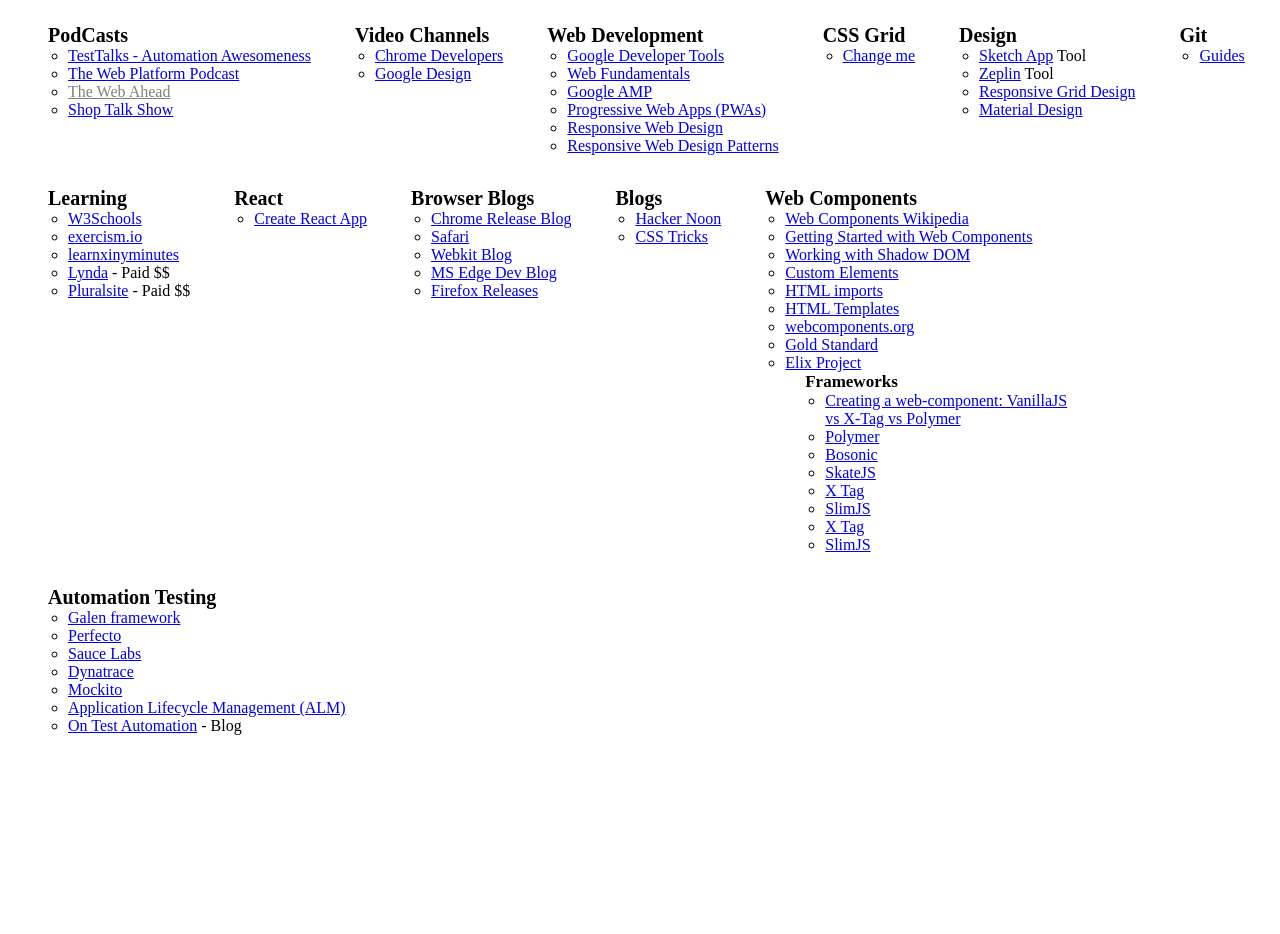
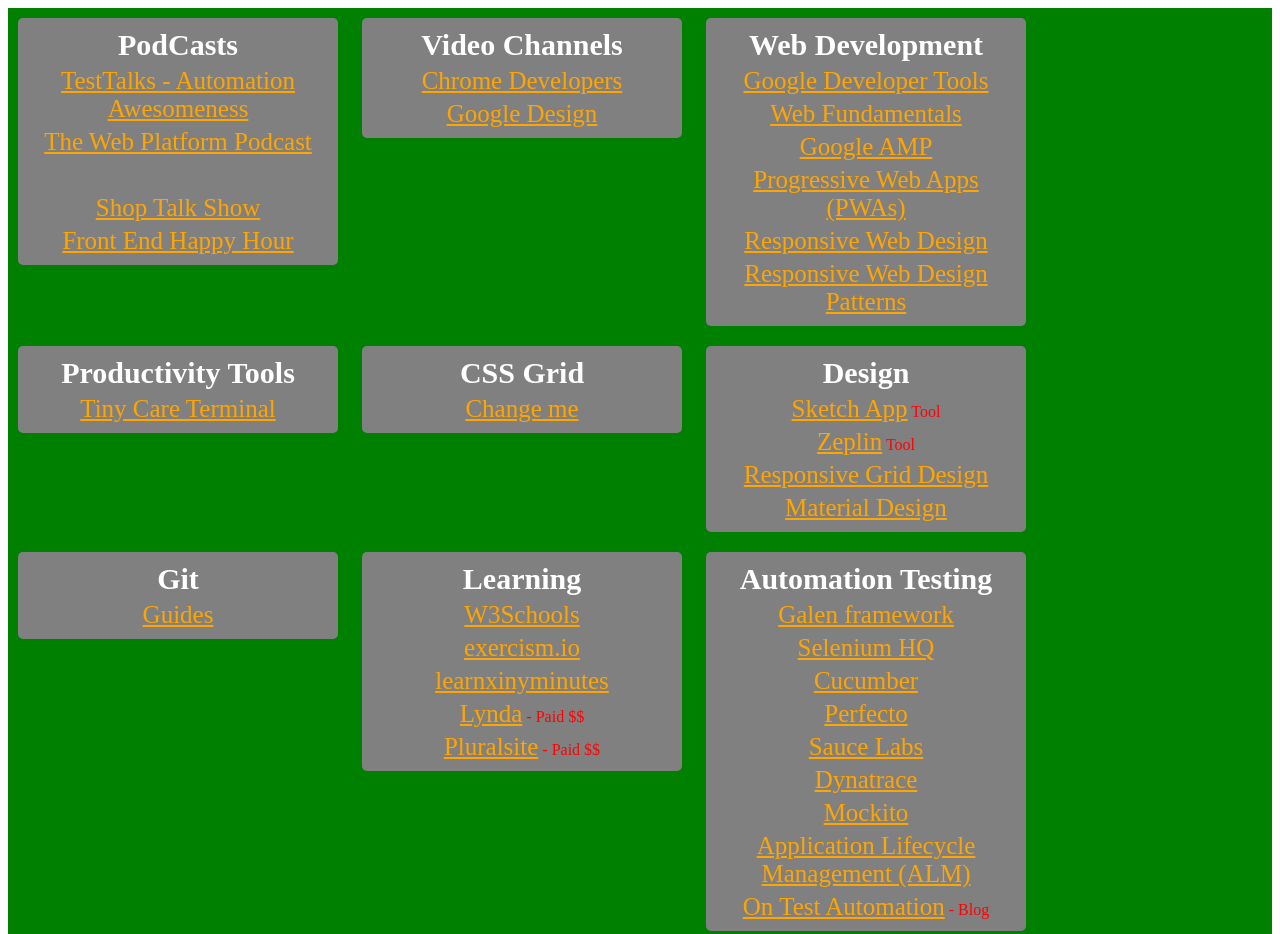
Before and after one commit to darkshelf/hello-foos, a plain HTML site: page index.html in a window 1280 px wide. Shown: the top 934 px of the page. Before the commit the page ends 800 px from the top, so only its background shows below. Drawn offline with Linux system fonts and the light colour scheme.

Commit message:
more links

```diff
--- a/index.html
+++ b/index.html
@@ -4,31 +4,85 @@
     <meta charset="utf-8">
     <title>Developer Homepage - Mr. Foos</title>
     <style>
+      #myLists {
+        background-color: green;
+      }
+      a, a:active, a:visited {
+          color:orange;
+      }
       ul {
-        max-width: 320px;
+        width: 300px;
         vertical-align: top;
         display: inline-block;
+        padding-left: 0;
+        background-color: grey;
+        margin: 10px;
+        padding: 10px;
+        border-radius: 5px;
+        height: 100%;
       }
       li {
-        list-style: circle;
-        margin-left: 20px;
+        text-align: center;
+        list-style: none;
+        color: red;
       }
       li.title {
-        list-style: none;
         font-size: 20px;
         font-weight: 800;
         margin-left: 0;
+        color: white;
       }
       li.subCategory {
         list-style: none;
-        margin-left: 0px;
+      }
+      li.subCategory ul {
+        list-style: none;
       }
       li.subCategory .title {
         font-size: 17px;
         font-weight: 600;
+        margin: 10px 0 5px;
+      }
+      .subCategory ul {
+        background-color: none;
+        margin: 0;
+        padding: 0;
       }
       a.notMaintained {
         color: grey;
+      }
+      @media only screen and (min-width: 1280px) {
+          a:hover {
+            color: #000;
+          }
+      }
+      @media only screen and (max-width: 1280px) {
+        a {
+          font-size: 25px;
+        }
+        li {
+          margin-top: 5px;
+        }
+        li.title {
+          font-size: 30px;
+        }
+        li.title {
+          margin-top: 0;
+        }
+      }
+      @media only screen and (max-width: 700px) {
+          #myLists {
+              padding: 10px 0;
+          }
+          ul {
+            display: block;
+            width: 90%;
+            margin-left: 5%;
+            margin-right: 5%;
+            padding: 20px 0;
+            margin-top: 20px;
+            margin-bottom: 20px;
+          }
       }
     </style>
     <script>
@@ -56,6 +110,9 @@
             </li>
             <li>
               <a href="http://shoptalkshow.com/">Shop Talk Show</a>
+            </li>
+            <li>
+              <a href="http://frontendhappyhour.com/">Front End Happy Hour</a>
             </li>
         </ul>
         <ul>
@@ -90,6 +147,14 @@
             </li>
             <li>
               <a href="https://developers.google.com/web/fundamentals/design-and-ui/responsive/patterns?hl=en">Responsive Web Design Patterns</a>
+            </li>
+        </ul>
+        <ul>
+            <li class="title">
+                Productivity Tools
+            </li>
+            <li>
+              <a href="https://github.com/notwaldorf/tiny-care-terminal">Tiny Care Terminal</a>
             </li>
         </ul>
         <ul>
@@ -144,6 +209,38 @@
             </li>
             <li>
               <a href="https://www.pluralsight.com/">Pluralsite</a> - Paid $$
+            </li>
+        </ul>
+        <ul>
+            <li class="title">
+                Automation Testing
+            </li>
+            <li>
+              <a href="http://galenframework.com/">Galen framework</a>
+            </li>
+            <li>
+              <a href="http://www.seleniumhq.org/">Selenium HQ</a>
+            </li>
+            <li>
+              <a href="https://cucumber.io/">Cucumber</a>
+            </li>
+            <li>
+              <a href="https://www.perfectomobile.com/">Perfecto</a>
+            </li>
+            <li>
+              <a href="https://saucelabs.com/">Sauce Labs</a>
+            </li>
+            <li>
+              <a href="https://www.dynatrace.com/">Dynatrace</a>
+            </li>
+            <li>
+              <a href="http://site.mockito.org/">Mockito</a>
+            </li>
+            <li>
+              <a href="https://saas.hpe.com/en-us/software/application-lifecycle-management">Application Lifecycle Management (ALM)</a>
+            </li>
+            <li>
+              <a href="http://www.ontestautomation.com/">On Test Automation</a> - Blog
             </li>
         </ul>
         <ul>
@@ -222,7 +319,7 @@
                         Frameworks
                     </li>
                     <li>
-                      <a href="http://dsheiko.com/weblog/creating-a-web-component-with-vanillajs-x-tag-and-polymer">Creating a web-component: VanillaJS vs X-Tag vs Polymer</a>
+                      <a href="http://dsheiko.com/weblog/creating-a-web-component-with-vanillajs-x-tag-and-polymer">VanillaJS vs X-Tag vs Polymer</a>
                     </li>
                     <li>
                       <a href="https://www.polymer-project.org/">Polymer</a>
@@ -248,32 +345,6 @@
                 </ul>
             </li>
         </ul>
-        <ul>
-            <li class="title">
-                Automation Testing
-            </li>
-            <li>
-              <a href="http://galenframework.com/">Galen framework</a>
-            </li>
-            <li>
-              <a href="https://www.perfectomobile.com/">Perfecto</a>
-            </li>
-            <li>
-              <a href="https://saucelabs.com/">Sauce Labs</a>
-            </li>
-            <li>
-              <a href="https://www.dynatrace.com/">Dynatrace</a>
-            </li>
-            <li>
-              <a href="http://site.mockito.org/">Mockito</a>
-            </li>
-            <li>
-              <a href="https://saas.hpe.com/en-us/software/application-lifecycle-management">Application Lifecycle Management (ALM)</a>
-            </li>
-            <li>
-              <a href="http://www.ontestautomation.com/">On Test Automation</a> - Blog
-            </li>
-        </ul>
       </div>
   </body>
 </html>
```
